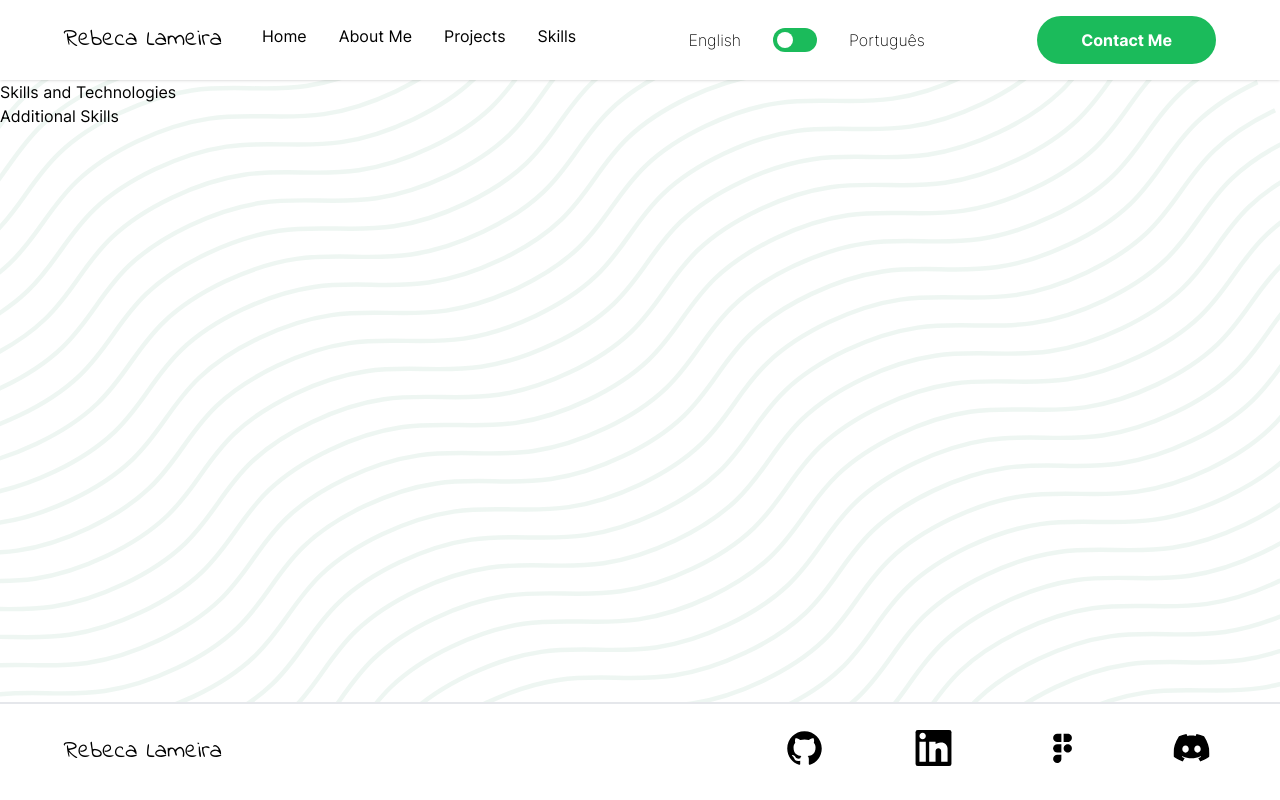
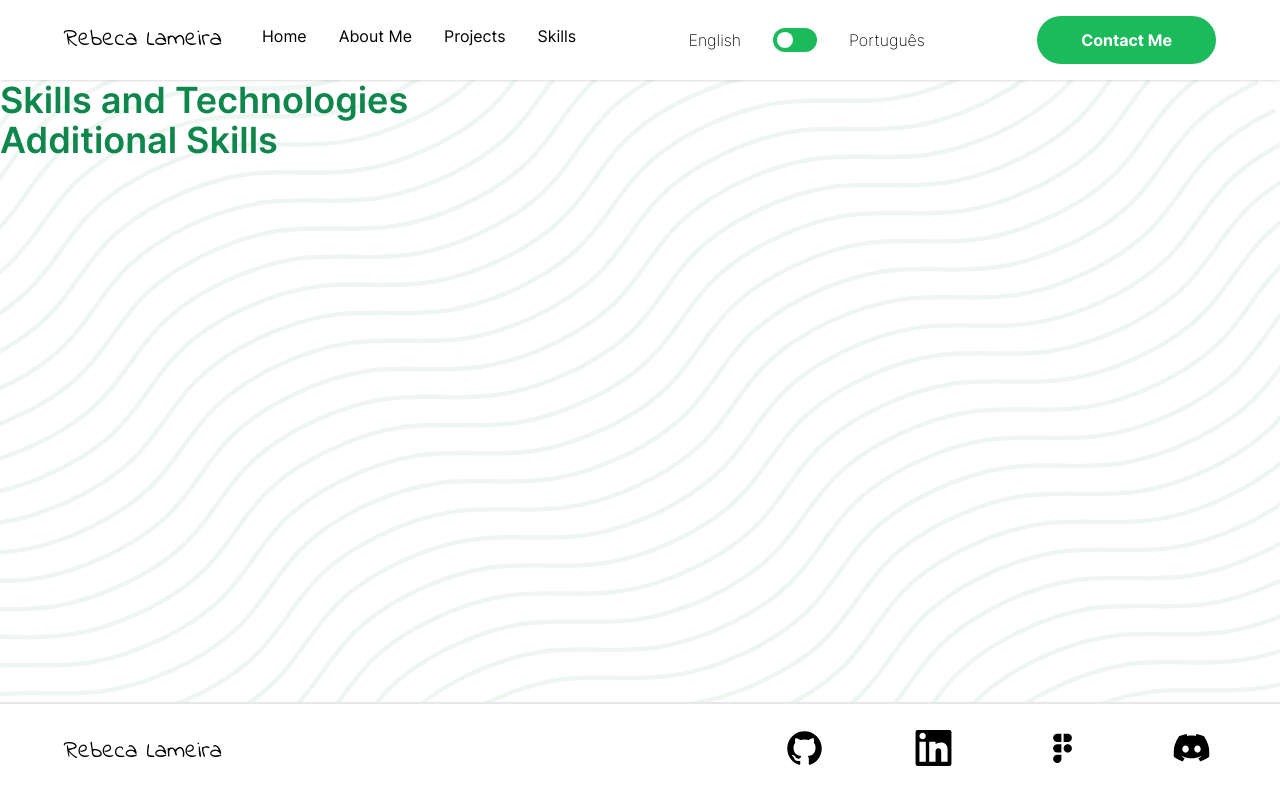
Before and after one commit to RebecaLameira/my-portfolio, a Next.js app: page /Skills in a window 1280 px wide. Built offline with nearby package versions, Linux system fonts and the light colour scheme.

Commit message:
Creating title comum.

```diff
--- /dev/null
+++ b/src/components/Title/Title.tsx
@@ -0,0 +1,13 @@
+export type TitleProps = {
+	children: React.ReactNode;
+} & React.ButtonHTMLAttributes<HTMLButtonElement>;
+
+const Title = ({ children, className }: TitleProps) => {
+	return (
+		<h1 className={`text-4xl text-secondary font-semibold ${className}`}>
+			{children}
+		</h1>
+	);
+};
+
+export default Title;
--- a/src/pages/AboutMe.tsx
+++ b/src/pages/AboutMe.tsx
@@ -1,5 +1,6 @@
 import Footer from "@/components/Footer/Footer";
 import Navbar from "@/components/NavBar/Navbar";
+import Title from "@/components/Title/Title";
 import Head from "next/head";
 
 import { i18n } from "@/translate/i18n";
@@ -13,16 +14,12 @@ export default function AboutMe() {
 			<Navbar path="/Contact">{i18n.t("aboutmePage.button")}</Navbar>
 			<div>
 				<article className="bg-white m-16 p-8 grid gap-6 indent-8 text-xl text-justify">
-					<h1 className="text-4xl text-secondary font-semibold">
-						{i18n.t("aboutmePage.title1")}
-					</h1>
+					<Title>{i18n.t("aboutmePage.title1")}</Title>
 					<p>{i18n.t("aboutmePage.textp1")}</p>
 					<p>{i18n.t("aboutmePage.textp2")}</p>
 				</article>
 				<section className="bg-white m-16 p-8">
-					<h1 className=" text-4xl text-secondary font-semibold">
-						{i18n.t("aboutmePage.title2")}
-					</h1>
+					<Title>{i18n.t("aboutmePage.title2")}</Title>
 				</section>
 			</div>
 			<Footer className="sticky" />
--- a/src/pages/Skills.tsx
+++ b/src/pages/Skills.tsx
@@ -1,5 +1,6 @@
 import Footer from "@/components/Footer/Footer";
 import Navbar from "@/components/NavBar/Navbar";
+import Title from "@/components/Title/Title";
 import Head from "next/head";
 
 import { i18n } from "@/translate/i18n";
@@ -11,8 +12,8 @@ export default function Skills() {
 				<title>Skills - Portfolio Rebeca Lameira</title>
 			</Head>
 			<Navbar path="/Contact">{i18n.t("skillsPage.button")}</Navbar>
-			<h1>{i18n.t("skillsPage.title1")}</h1>
-			<h1>{i18n.t("skillsPage.title2")}</h1>
+			<Title>{i18n.t("skillsPage.title1")}</Title>
+			<Title>{i18n.t("skillsPage.title2")}</Title>
 			<Footer className="fixed" />
 		</div>
 	);
```
